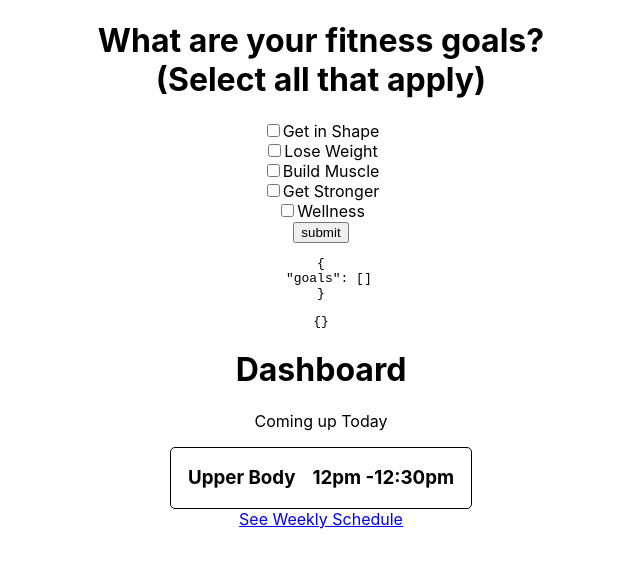
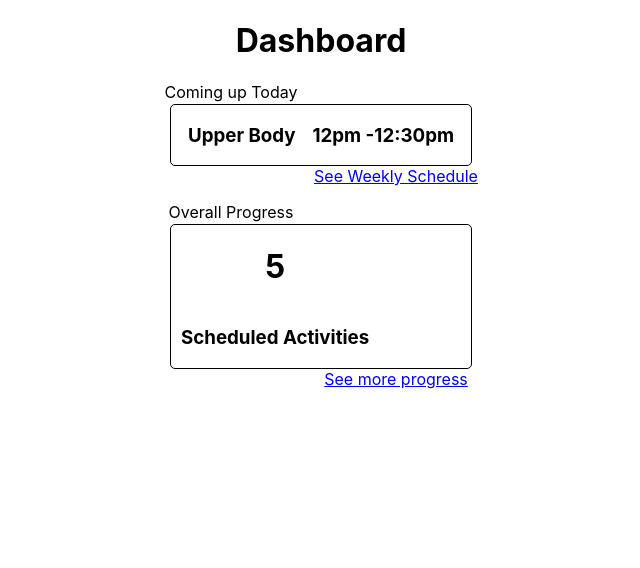
Before and after one commit to survani/workout-tracker-fe-pt, a React (Create React App) app: page / in a window 1280 px wide. Shown: the top 568 px of the page, without its empty margins (319-959 px from the left). Built offline with nearby package versions, Linux system fonts and the light colour scheme.

Commit message:
added progress component to dsahboard, placeholder data in place

```diff
--- a/src/App.js
+++ b/src/App.js
@@ -2,13 +2,12 @@ import React from 'react';
 import './App.css';
 
 //components
-import Onboarding from './components/onboarding/Onboard';
+
 import Dashboard from './components/dashboard/Dashboard';
 
 function App() {
   return (
     <div className='App'>
-      <Onboarding />
       <Dashboard />
     </div>
   );
--- a/src/components/dashboard/Dashboard.js
+++ b/src/components/dashboard/Dashboard.js
@@ -1,11 +1,13 @@
 import React from 'react';
 import Scheduler from './Scheduler';
+import Progress from './Progress';
 
 const Dashboard = () => {
   return (
     <div>
       <h1>Dashboard</h1>
       <Scheduler />
+      <Progress />
     </div>
   );
 };
--- /dev/null
+++ b/src/components/dashboard/Progress.js
@@ -0,0 +1,20 @@
+import React from 'react';
+import './progress.css';
+
+const Progress = () => {
+  return (
+    <div>
+      <p>Overall Progress</p>
+      <div className='progress'>
+        <div className='activities'>
+          <h1 className='count'>5</h1>
+          <h3>Scheduled Activities</h3>
+          {/* Data should be replaced coming from endpoints.*/}
+        </div>
+      </div>
+      <a href='google.com'>See more progress</a>
+    </div>
+  );
+};
+
+export default Progress;
--- a/src/components/dashboard/Scheduler.js
+++ b/src/components/dashboard/Scheduler.js
@@ -3,11 +3,12 @@ import './scheduler.css';
 
 const Scheduler = () => {
   return (
-    <div>
+    <div className='container'>
       <p>Coming up Today</p>
       <div className='workout'>
         <h3>Upper Body</h3>
         <h3>12pm -12:30pm</h3>
+        {/* Data should be replaced coming from endpoints.*/}
       </div>
       <a href='google.com'>See Weekly Schedule</a>
     </div>
--- /dev/null
+++ b/src/components/dashboard/progress.css
@@ -0,0 +1,19 @@
+.progress {
+  display: flex;
+  flex-direction: column;
+  justify-content: center;
+  align-items: center;
+  border: 1px solid black;
+  border-radius: 5px;
+  width: 300px;
+  margin: 0 auto;
+}
+
+.activities {
+  display: flex;
+  flex-direction: column;
+  justify-content: space-evenly;
+  align-items: center;
+  margin-right: auto;
+  padding-left: 10px;
+}
--- a/src/components/dashboard/scheduler.css
+++ b/src/components/dashboard/scheduler.css
@@ -7,3 +7,12 @@
   width: 300px;
   margin: 0 auto;
 }
+
+a {
+  margin-left: 150px;
+}
+
+p {
+  margin-right: 180px;
+  margin-bottom: 2px;
+}
```
